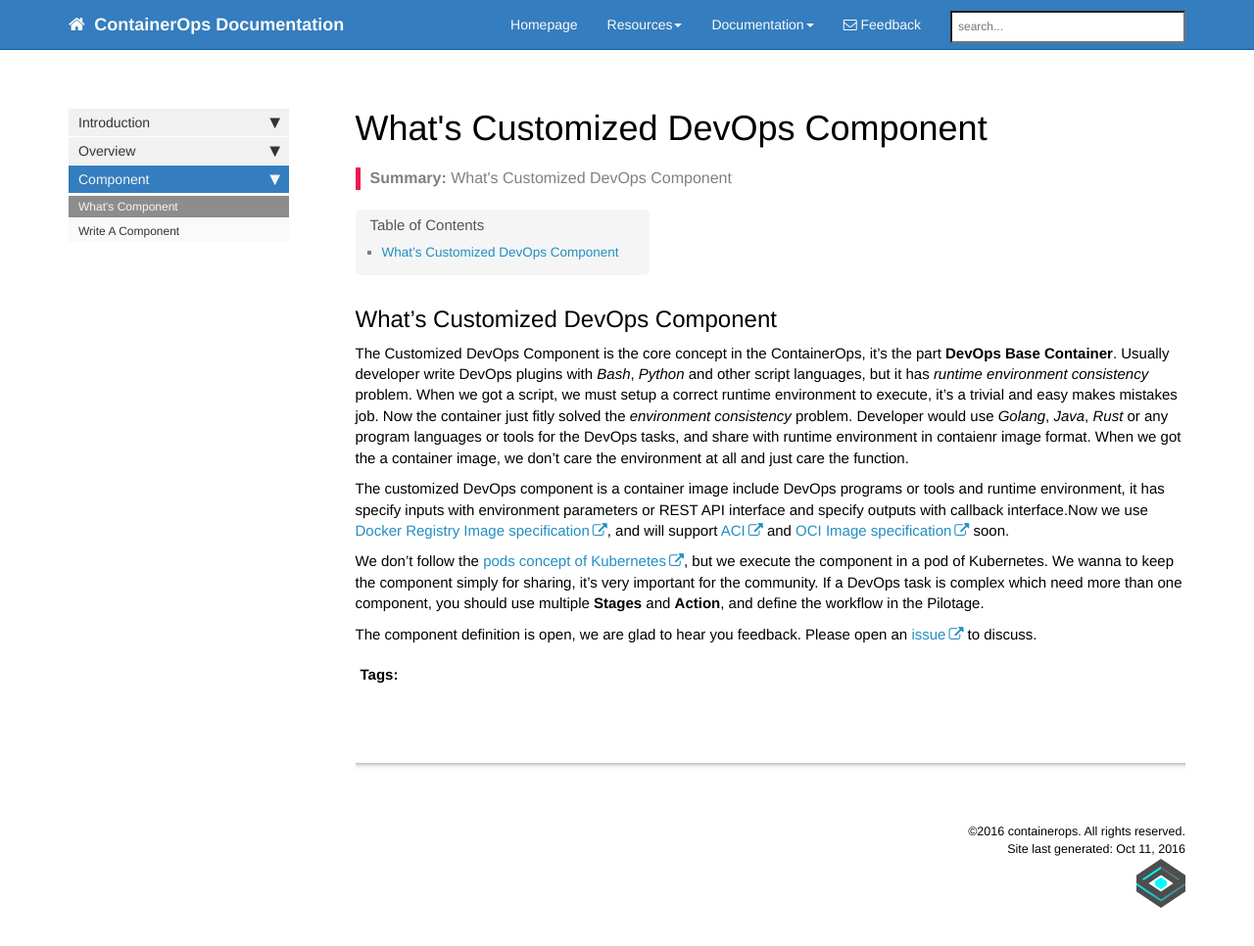
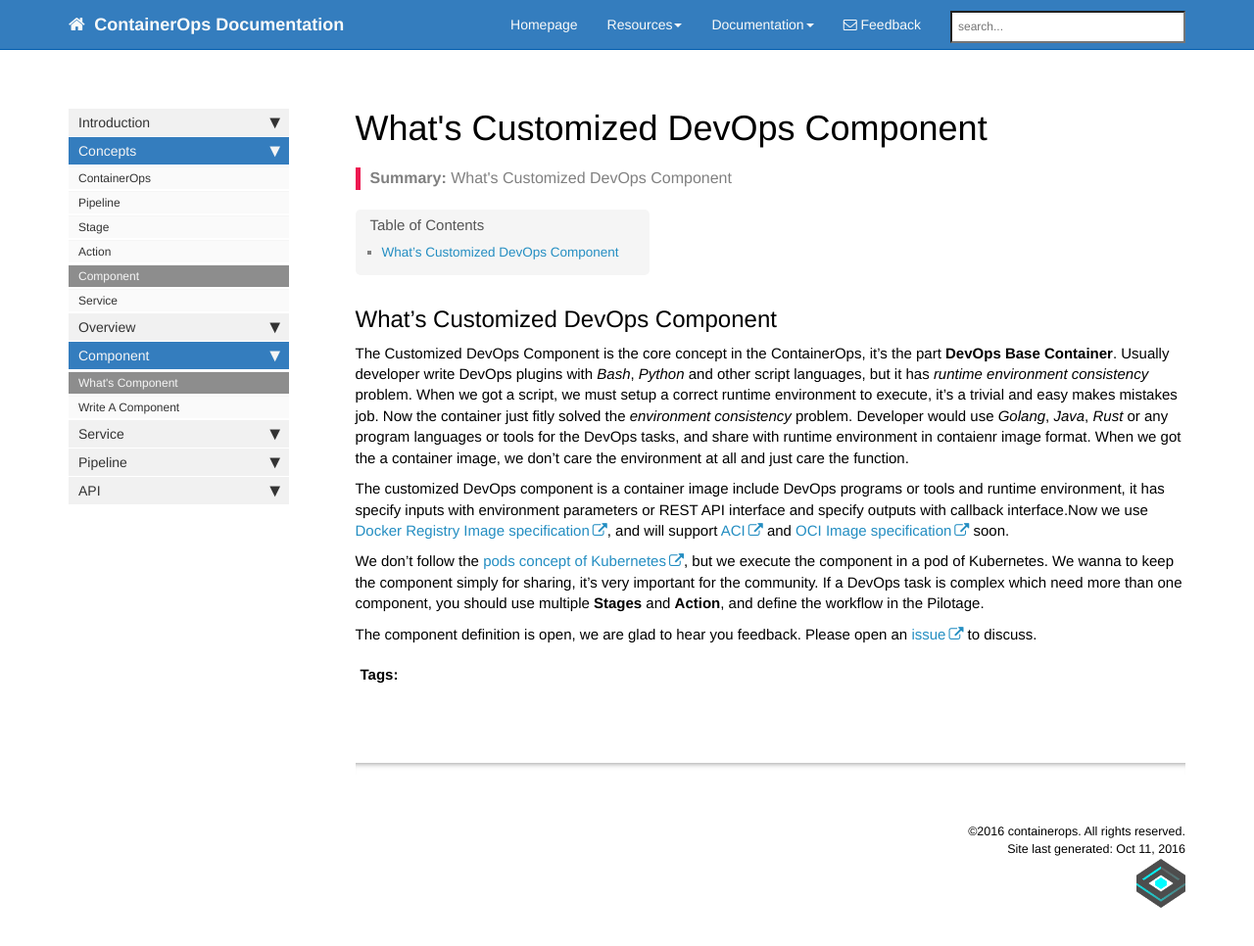
Before and after one commit to chinaworld/pilotage, a Jekyll site: the page built from docs/pages/component/concept-component.md, in a window 1280 px wide and 987 px high. Shown: the top 966 px of the window at 98% size. Built offline with Jekyll 4.4.1, drawn with Linux system fonts in a browser that asks for light colours; nearby versions of some CDN libraries; comment, search, counter and statistics services are not loaded.

Commit message:
Update the sidebar.

```diff
--- a/docs/_data/sidebars/home_sidebar.yml
+++ b/docs/_data/sidebars/home_sidebar.yml
@@ -5,36 +5,59 @@ entries:
   - title: Introduction
     output: web
     folderitems:
-      - title: Introduction
+
+    - title: Introduction
+      output: web
+      url: /introduction.html
+
+      subfolders:
+      - title: ContainerOps VS Others
         output: web
-        url: /introduction.html
+        subfolderitems:
 
-      - title: Concepts
-        output: web
-        url: /concepts.html
+        - title: Jenkins
+          output: web
+          url: /vs-jenkins.html
 
-        subfolders:
-          - title: ContainerOps VS Others
-            output: web
-            subfolderitems:
+        - title: Concourse
+          output: web
+          url: /vs-concourse.html
 
-            - title: Jenkins
-              output: web
-              url: /vs-jenkins.html
+        - title: GoCD
+          output: web
+          url: /vs-gocd.html
 
-            - title: Concourse
-              output: web
-              url: /vs-concourse.html
+        - title: Travis CI And Other Hosted Service
+          output: web
+          url: /vs-travis.html
 
-            - title: GoCD
-              output: web
-              url: /vs-gocd.html
+  - title: Concepts
+    output: web
+    folderitems:
 
-            - title: Travis CI And Other Hosted Service
-              output: web
-              url: /vs-travis.html
+    - title: ContainerOps
+      output: web
+      url: /concept-containerops.html
 
+    - title: Pipeline
+      output: web
+      url: /concept-pipeline.html
 
+    - title: Stage
+      output: web
+      url: /concept-stage.html
+
+    - title: Action
+      output: web
+      url: /concept-action.html
+
+    - title: Component
+      output: web
+      url: /concept-component.html
+
+    - title: Service
+      output: web
+      url: /concept-service.html
 
   - title: Overview
     output: web
@@ -55,3 +78,15 @@ entries:
     - title: Write A Component
       output: web
       url: /write-component.html
+
+  - title: Service
+    output: web
+    folderitems:
+
+  - title: Pipeline
+    output: web
+    folderitems:
+
+  - title: API
+    output: web
+    folderitems:
```
